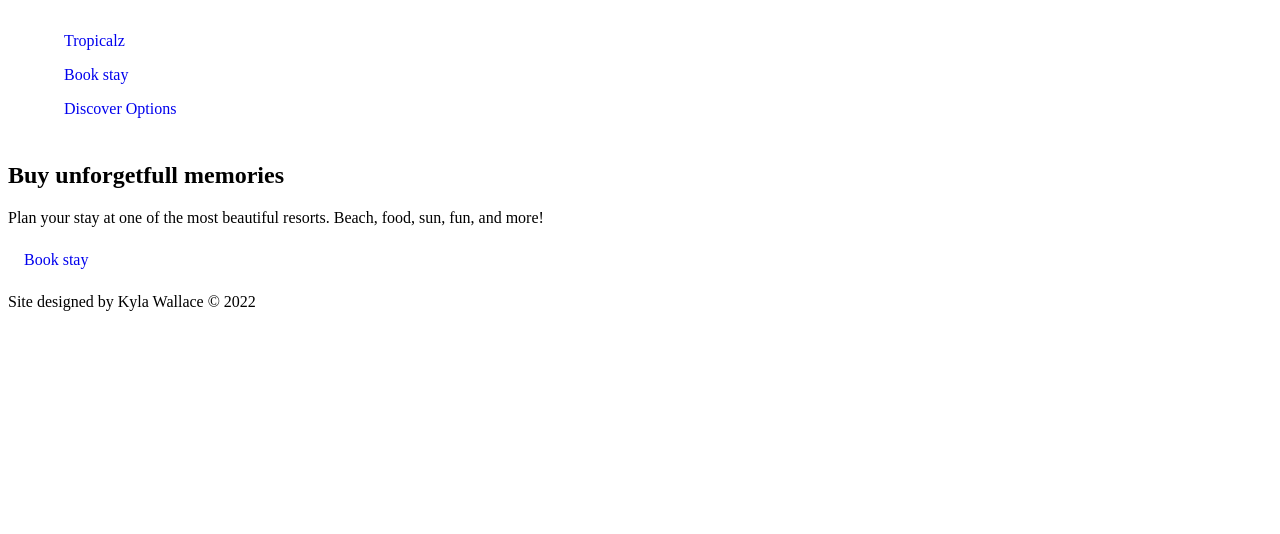
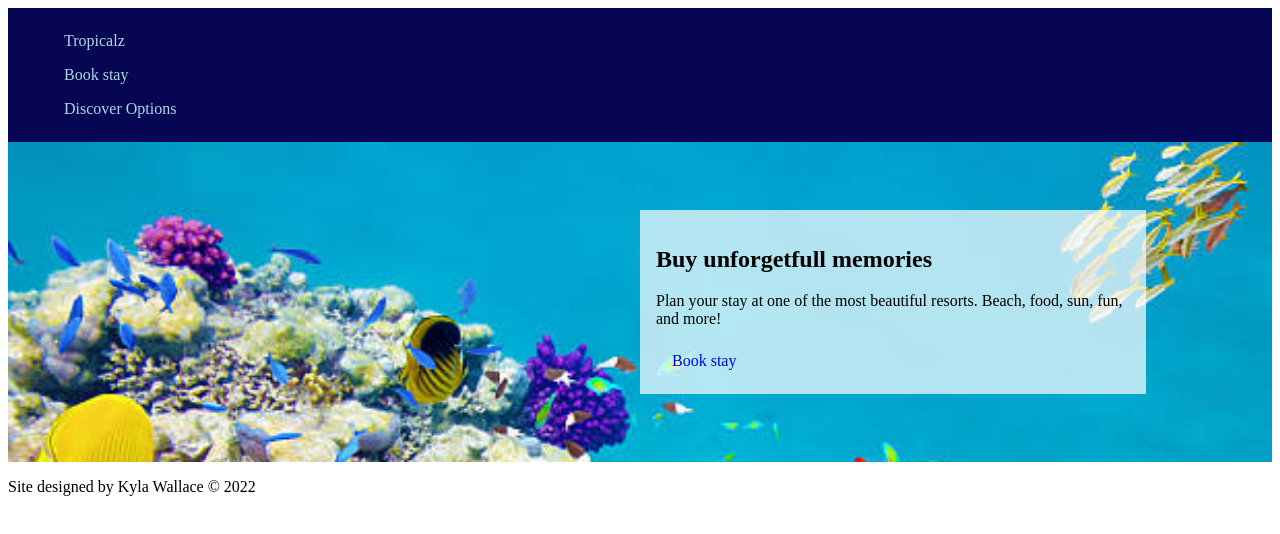
Before and after one commit to kylakywallace/landing-page-project, a plain HTML site: page index.html in a window 1280 px wide. Drawn offline with Linux system fonts and the light colour scheme.

Commit message:
adding colors and hero styling. (image)

```diff
--- a/index.html
+++ b/index.html
@@ -8,7 +8,6 @@
     <link rel="stylesheet" href="styles.css">
 </head>
 <body>
-    <header id="hero">
     <nav>
         <ul>
             <li><a id="logo" href="#">Tropicalz</a></li>
@@ -16,11 +15,12 @@
             <li><a class="button primary" href="#">Discover Options</a></li>
         </ul>
     </nav>
+    <header id="hero">
         <section id="tagline">
             <h1>Buy unforgetfull memories</h1>
             <p>Plan your stay at one of the most beautiful resorts. Beach, food, sun, fun, and more!</p>
             <div><a class="button primary" href="#">Book stay</a></div>
-
+        </section>
     </header>
     <main>
 
--- a/styles.css
+++ b/styles.css
@@ -1,6 +1,4 @@
-:root{
-    --pink;;
-}
+
 
 body {
 
@@ -18,25 +16,41 @@ a.button {
     display: inline-block;
     width: auto;
     padding: 0.5em 1em;
-    border radius: 1em;
+    border-radius: 1em;
     text-decoration: none;
 }
 
 
 /*navbar styling */
-#hero nav {
+nav {
     display: flex;
     justify-content: space-between;
+    background-color: rgb(7, 6, 83);
 }
-#hero nav ul {
+nav ul {
     list-style-type: none;
 }
 
-#hero nav a {
+ nav a {
     display: block;
     padding: 0.5em 1em;
     text-decoration: none;
-    color:
+    color: lightblue
+}
+#tagline {
+    grid-area: tagline;
+    padding: 1em;
+    align-self: center;
+    background-color: rgba(255,255,255,0.7);
+}
+#hero{
+    background-image: url("images/istockphoto-476396416-612x612.jpg");
+    background-repeat: no-repeat;
+    background-size: cover;
+    display: grid;
+    grid-template-columns: 5fr 4fr 1fr;
+    grid-template-rows: 40vh;
+    grid-template-areas: ". tagline .";
 }
 
 /* style hero unit */
@@ -44,4 +58,6 @@ footer {
 
 }
 
-#tagline
+#tagline {
+    size: 100px;
+}
```
Lines whose indentation alone changed are shown as unchanged.
